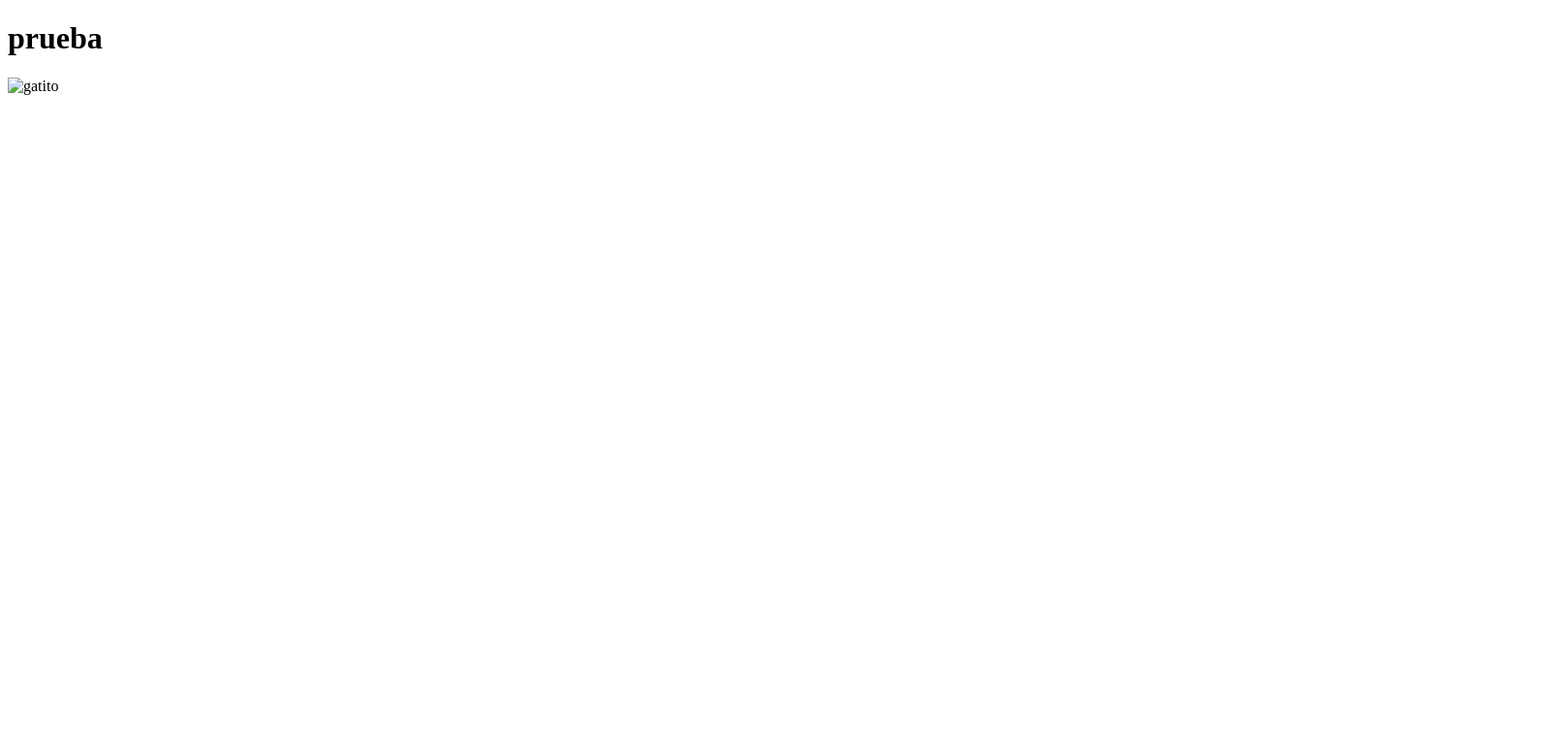
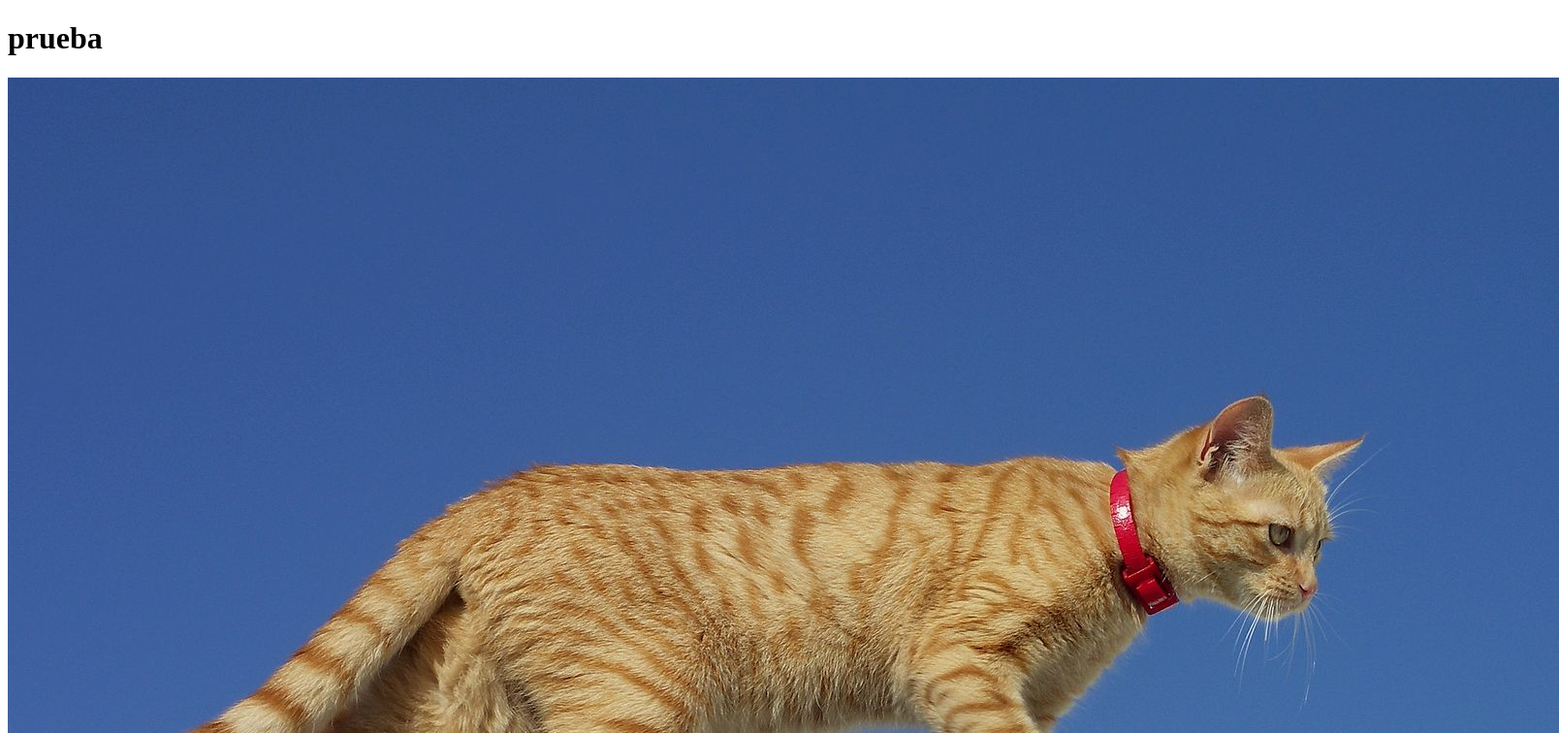
Before and after one commit to NatFer33/Worldofcats, a plain HTML site: page index.html in a window 1280 px wide. Shown: the top 756 px of the page at 97% size, 1608 px wide, since content can reach past the window. Drawn offline with Linux system fonts and the light colour scheme.

Commit message:
Update index.html

```diff
--- a/index.html
+++ b/index.html
@@ -7,6 +7,6 @@
 </head>
 <body>
   <h1>prueba</h1>
-  <img src="gato.jpg" alt="gatito">
+  <img src="cat1.jpg" alt="gatito">
 </body>
 </html>
```
